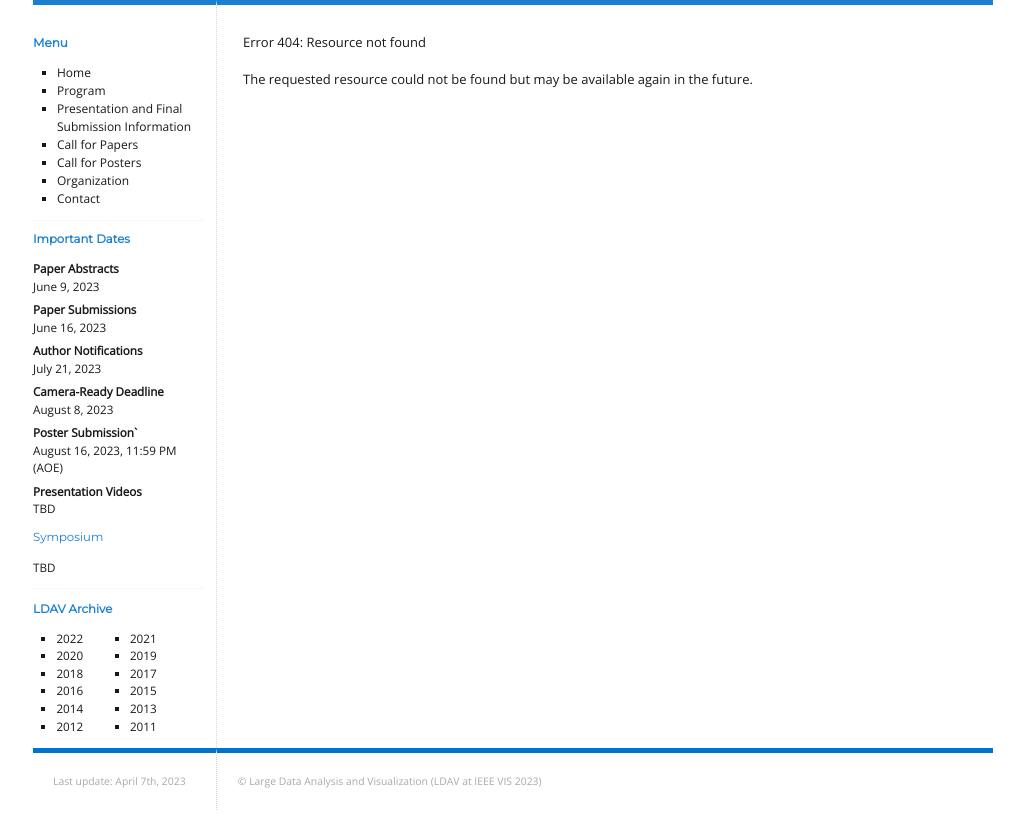
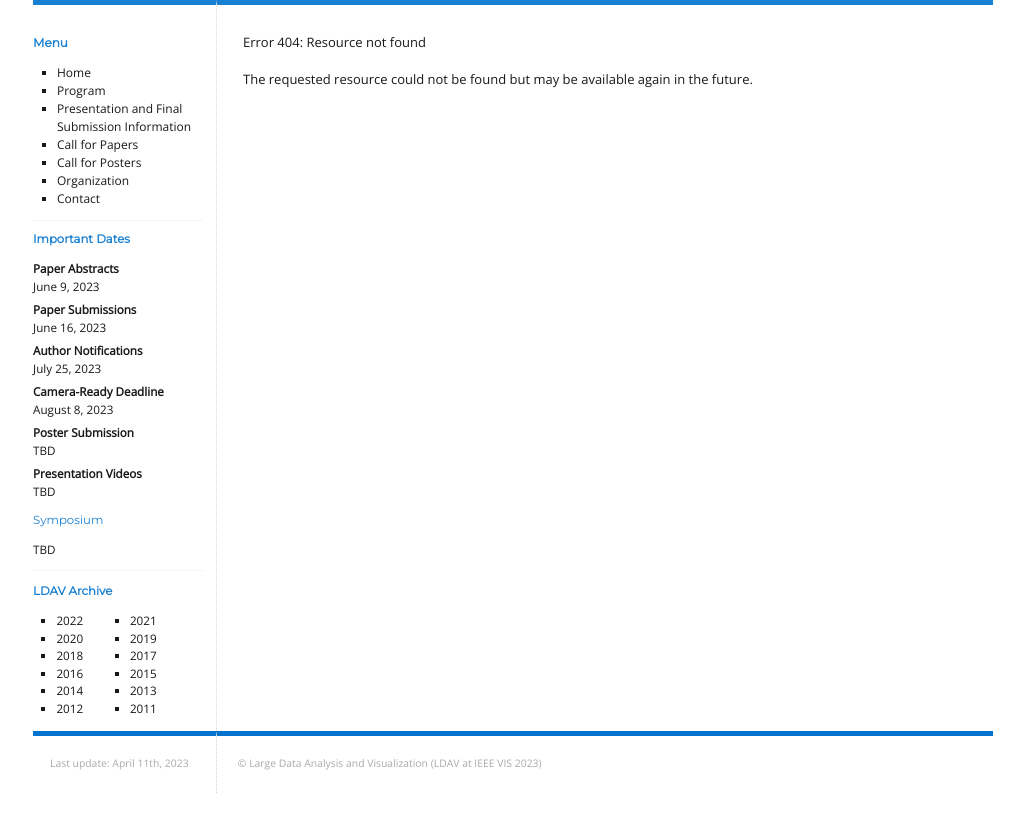
Before and after one commit to LDAV-Symposium/2023, a Jekyll site: the page built from _pages/error.md, in a window 1280 px wide. Shown: the part 190-1013 px from the top of the page, without its empty margins (127-1151 px from the left). Built offline with Jekyll 4.4.1, drawn with Linux system fonts in a browser that asks for light colours.

Commit message:
updating with CFP

```diff
--- a/_config.yml
+++ b/_config.yml
@@ -1,5 +1,5 @@
 
-title: LDAV 2022
+title: LDAV 2023
 email: ldav@ieeevis.org
 baseurl: ""
 url: "http://ldav.org"
@@ -7,7 +7,7 @@ url: "http://ldav.org"
 # --- site config ---
 
 description: >
-  The 12th IEEE Symposium on Large Data Analysis and Visualization, in conjunction with IEEE VIS 2022, Oklahoma City, USA (Hybrid), 16-21 October 2022
+  The 13th IEEE Symposium on Large Data Analysis and Visualization, in conjunction with IEEE VIS 2023, Melbourne, Australia, 22-27 October 2023
 
 navigation:
  - title: Home
--- a/_includes/dates.md
+++ b/_includes/dates.md
@@ -7,13 +7,13 @@ Paper Submissions
 : June 16, 2023
 
 Author Notifications
-: July 21, 2023
+: July 25, 2023
 
 Camera-Ready Deadline
 : August 8, 2023
 
-Poster Submission`
-: August 16, 2023, 11:59 PM (AOE)
+Poster Submission
+: TBD
 
 Presentation Videos
 : TBD
--- a/_layouts/default.html
+++ b/_layouts/default.html
@@ -77,8 +77,7 @@
 
   <footer>
     <aside>
-      Last update: April 7th, 2023
-<!--       {{ page.last_modified_at | date: '%b %e, %Y' }} -->
+      Last update: April 11th, 2023
     </aside>
     <article>
       <p>
```
